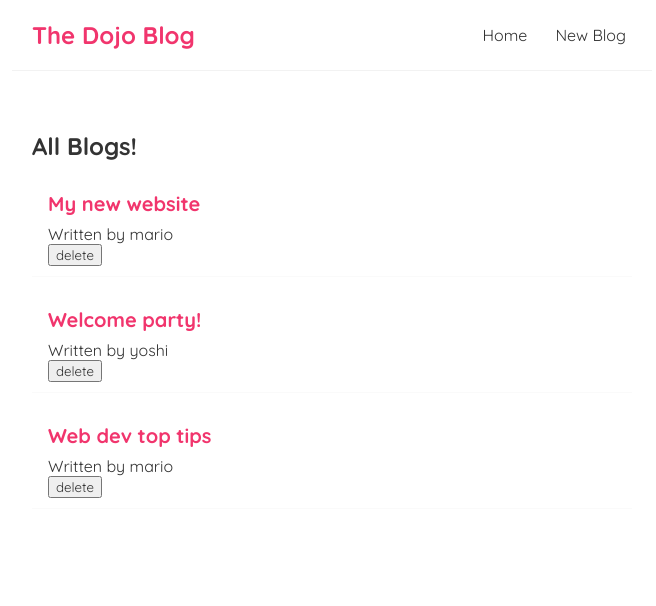
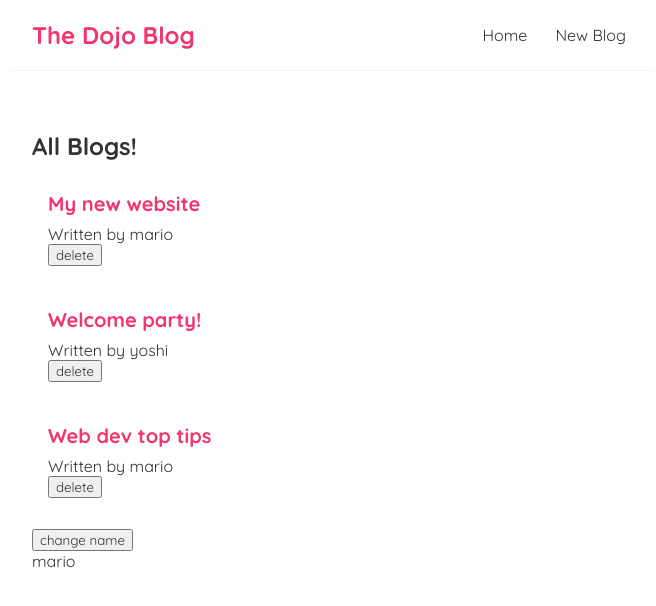
Before and after one commit to VinceNguyen35/dojo-blog, a React (Create React App) app: page / in a window 1280 px wide. Shown: the top 606 px of the page, without its empty margins (308-964 px from the left). Built offline with nearby package versions, Linux system fonts and the light colour scheme.

Commit message:
Add effect hook

```diff
--- a/src/Home.js
+++ b/src/Home.js
@@ -1,4 +1,4 @@
-import { useState } from "react";
+import { useState, useEffect } from "react";
 import BlogList from "./BlogList";
 
 const Home = () => {
@@ -8,14 +8,23 @@
         { title: 'Web dev top tips', body: 'lorem ipsum...', author: 'mario', id: 3 }
     ]);
 
+    const [name, setName] = useState("mario");
+
     const handleDelete = (id) => {
         const newBlogs = blogs.filter(blog => blog.id !== id);
         setBlogs(newBlogs);
     }
 
+    useEffect(() => {
+        console.log("use effect ran");
+        console.log(name);
+    }, [name]);
+
     return(
         <div className="home">
             <BlogList blogs={blogs} title="All Blogs!" handleDelete={handleDelete}/>
+            <button onClick={() => setName("Luigi")}>change name</button>
+            <p>{ name }</p>
         </div>
     );
 }
```
